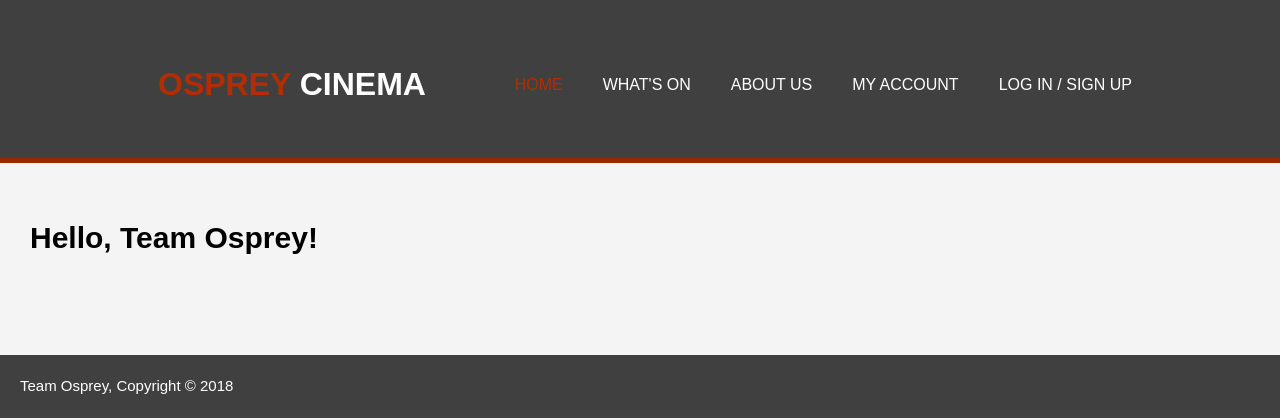
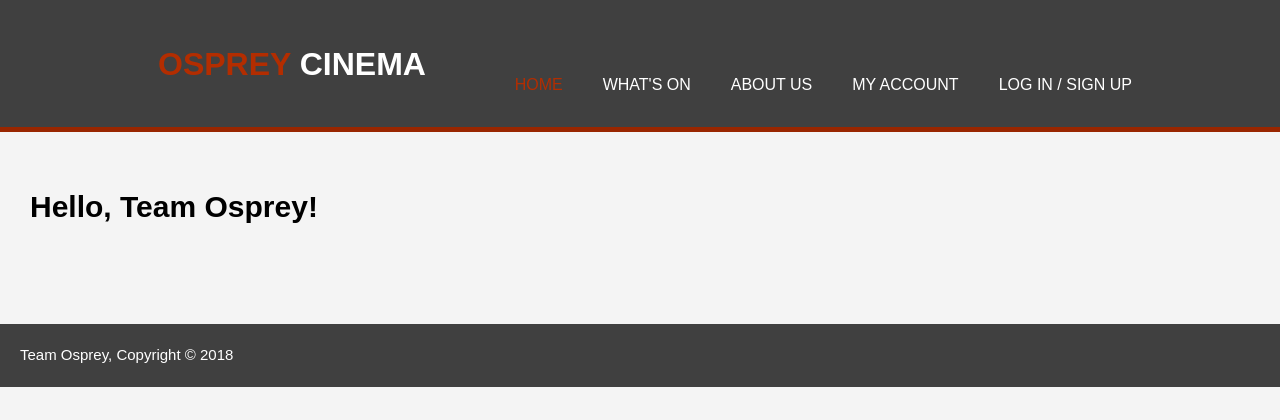
Before and after one commit to DanielAves/Cinema-Application, a Flask app: page / in a window 1280 px wide. Shown: the top 420 px of the page. Run offline with Flask 2, Linux system fonts and the light colour scheme.

Commit message:
altered the header size

```diff
--- a/website/app/static/styles.css
+++ b/website/app/static/styles.css
@@ -48,7 +48,8 @@ header li{
 
 header #title{
   float: left;
-  margin-bottom: -1%;
+  margin-top: -2%;
+  margin-bottom: -3%;
 }
 
 header #title h1{
```
